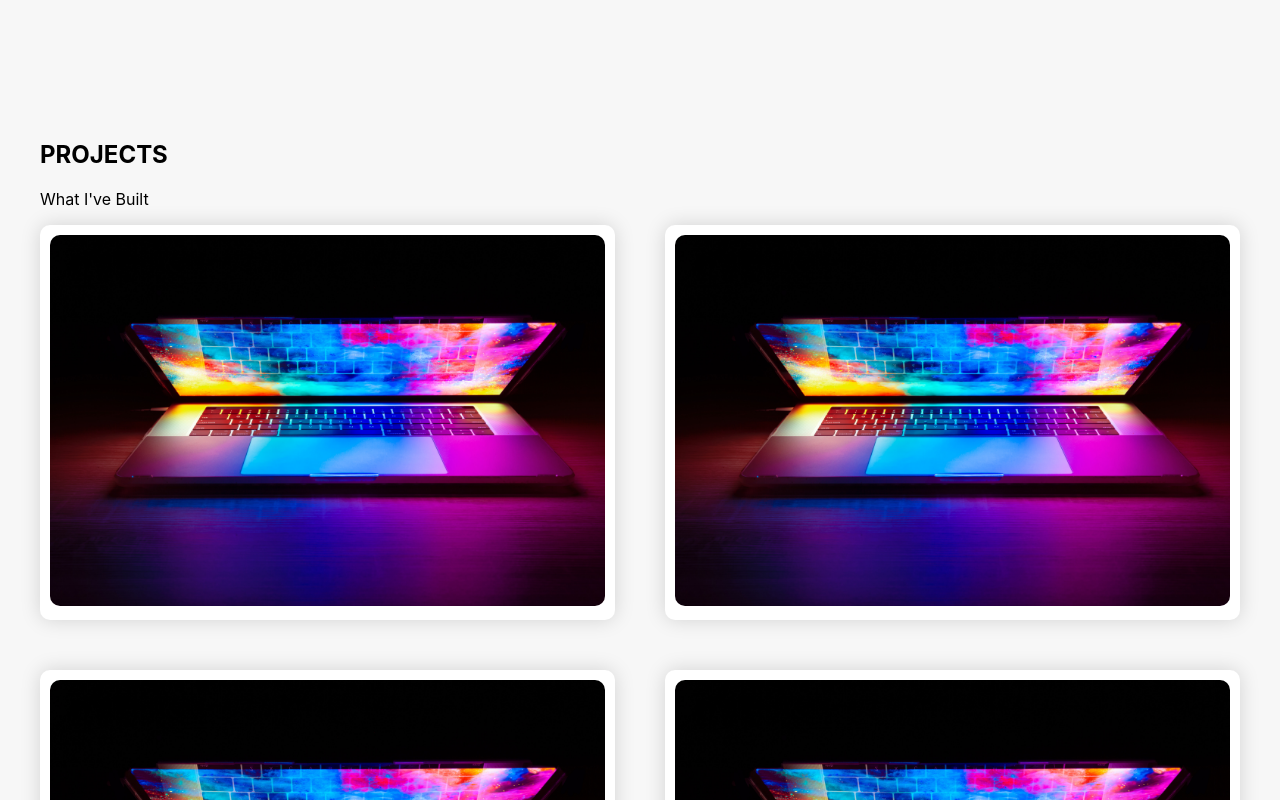
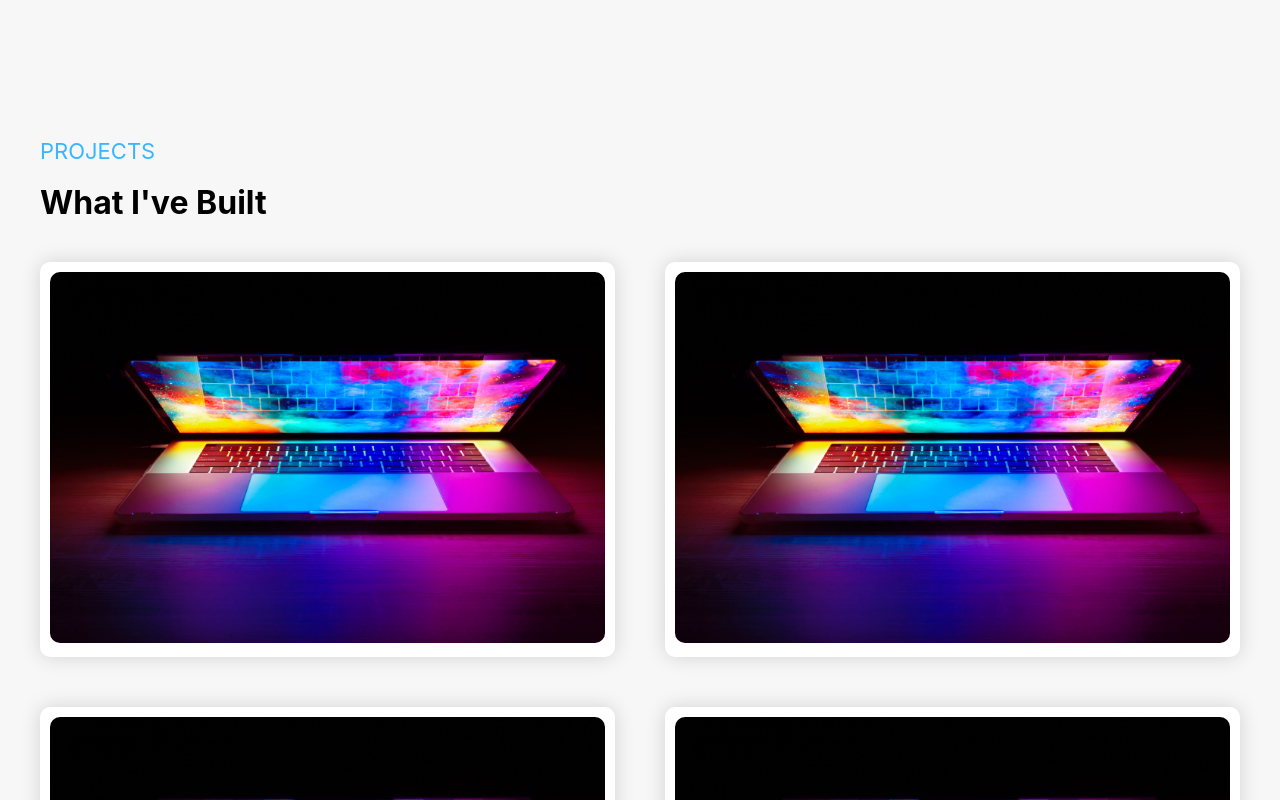
Before and after one commit to antofon/portfolio-v3, a Next.js app: page / in a window 1280 px wide. Shown: the part 3120-3920 px from the top of the page. Built offline with nearby package versions, Linux system fonts and the light colour scheme.

Commit message:
Code cleanup, Updated section title and description styles for Project section

```diff
--- a/styles/Projects/Projects.module.css
+++ b/styles/Projects/Projects.module.css
@@ -3,7 +3,9 @@
   flex-direction: column;
   justify-content: center;
   align-items: center;
+  margin: 40px auto 0 auto;
 }
+
 .container {
   height: auto;
   padding: 500px 0 0 0;
@@ -11,28 +13,28 @@
   margin: 0 auto;
 }
 
+.sectionTitle {
+  text-transform: uppercase;
+  color: #38b6ff;
+  font-weight: 400;
+  font-size: 22px;
+}
+
+.sectionDescription {
+  font-size: 32px;
+  font-weight: bold;
+  margin: 0;
+}
+
 @media screen and (min-width: 768px) {
   .grid {
-    align-items: center;
     display: grid;
-    /* justify-content: space-evenly;
-    justify-items: center;
-    align-content: space-evenly;
-    align-items: center; */
     grid-template-columns: 1fr;
-    justify-content: center;
-    /* grid-gap: 10px; */
-    /* flex-wrap: wrap; */
-    /* max-width: 1200px; */
     width: 100%;
-    margin: auto;
-    /* grid-template-columns: 1.5fr 1fr; */
   }
 
   .container {
-    /* height: 900px; */
     padding: 800px 0 0 0;
-
   }
 }
 
@@ -42,47 +44,9 @@
     height: 1500px;
   }
 }
+
 @media screen and (min-width: 1400px) {
   .container {
     padding: 250px 0 0 0;
   }
 }
-
-.textCol {
-  /* border:1px solid red; */
-}
-
-.imageCol {
-  /* border:1px solid red; */
-  height: 100%;
-}
-
-/* .card {
-  margin: 1rem;
-  padding: 1.5rem;
-  text-align: left;
-  color: inherit;
-  text-decoration: none;
-  border: 1px solid #eaeaea;
-  border-radius: 10px;
-  transition: color 0.15s ease, border-color 0.15s ease;
-  max-width: 300px;
-} */
-
-/* .card:hover,
-.card:focus,
-.card:active {
-  color: #0070f3;
-  border-color: #0070f3;
-}
-
-.card h2 {
-  margin: 0 0 1rem 0;
-  font-size: 1.5rem;
-}
-
-.card p {
-  margin: 0;
-  font-size: 1.25rem;
-  line-height: 1.5;
-} */
```
